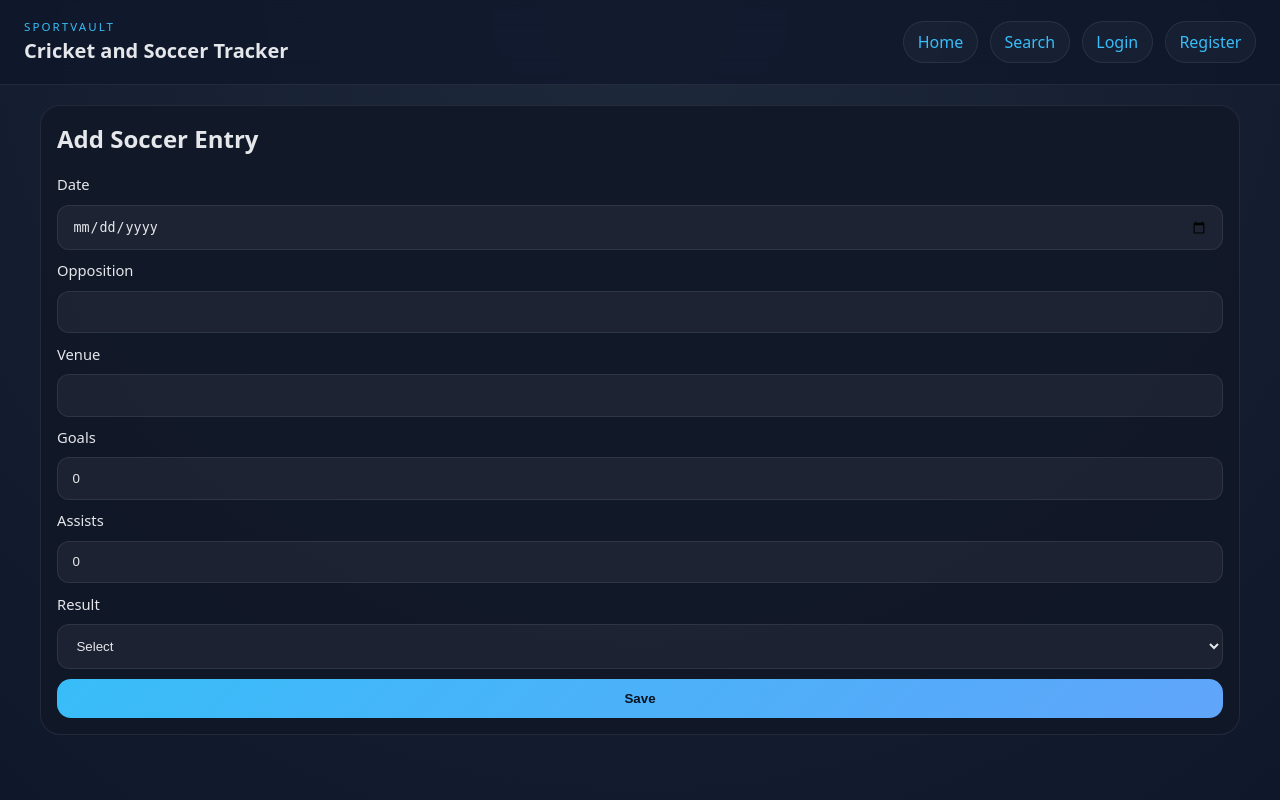
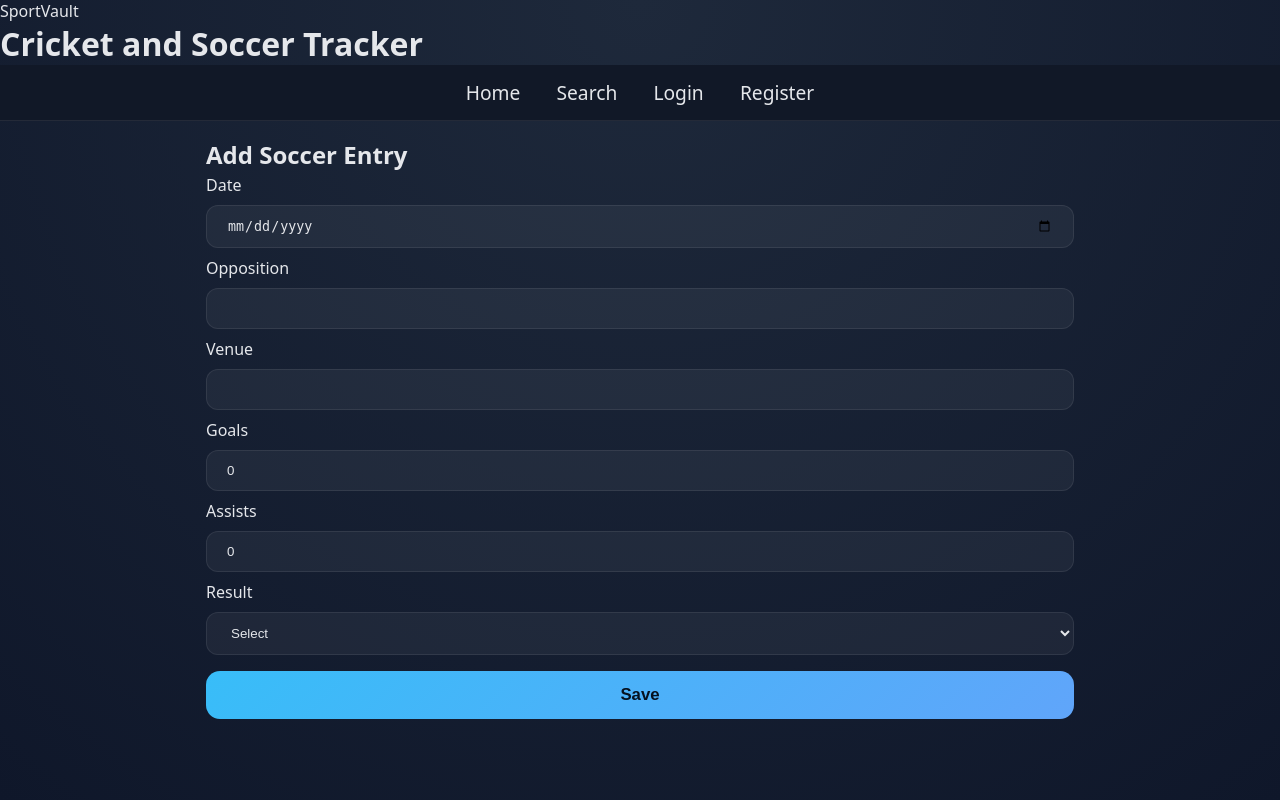
Before and after one commit to Arjun56213/Sports-PWA, a Python web app: template Software Assessment/templates/add_soccer.html in a window 1280 px wide. Run offline with Jinja, Linux system fonts and the light colour scheme; the template is opened without the code that fills it, so the values that code supplies are empty.

Commit message:
style change

```diff
--- a/Software Assessment/static/css/style.css
+++ b/Software Assessment/static/css/style.css
@@ -1,3 +1,6 @@
+@import url("https://fonts.googleapis.com/css?family=Nunito:400,700&display=swap");
+
+/* COLOR VARIABLES FROM SECOND FORMAT */
 :root {
   --bg: #0f172a;
   --panel: #111827;
@@ -8,88 +11,120 @@
   --border: rgba(255,255,255,.08);
 }
 
-* { box-sizing: border-box; }
-html, body { margin: 0; min-height: 100%; }
-body {
-  font-family: system-ui, -apple-system, BlinkMacSystemFont, "Segoe UI", sans-serif;
-  background: radial-gradient(circle at top, #1e293b, var(--bg));
-  color: var(--text);
+* {
+    padding: 0;
+    margin: 0;
+    box-sizing: border-box;
 }
 
-a { color: var(--accent); text-decoration: none; }
-a:hover { text-decoration: underline; }
-
-.site-header {
-  display: flex;
-  justify-content: space-between;
-  gap: 1rem;
-  align-items: center;
-  padding: 1.2rem 1.5rem;
-  border-bottom: 1px solid var(--border);
-  background: rgba(15, 23, 42, .72);
-  backdrop-filter: blur(12px);
-  position: sticky;
-  top: 0;
-  z-index: 10;
-}
-.eyebrow { margin: 0; color: var(--accent); text-transform: uppercase; letter-spacing: .18em; font-size: .72rem; }
-.site-header h1 { margin: .2rem 0 0; font-size: 1.25rem; }
-.nav { display: flex; flex-wrap: wrap; gap: .75rem; }
-.nav a {
-  padding: .55rem .85rem;
-  border: 1px solid var(--border);
-  border-radius: 999px;
-  background: rgba(255,255,255,.03);
+/* BODY: Uses the radial gradient and font from Second Format */
+body {
+    background: radial-gradient(circle at top, #1e293b, var(--bg));
+    background-attachment: fixed;
+    color: var(--text);
+    font-family: system-ui, -apple-system, BlinkMacSystemFont, "Segoe UI", sans-serif;
+    font-size: 1rem;
 }
 
-.page-shell { width: min(1200px, calc(100% - 2rem)); margin: 1.25rem auto 3rem; }
-.card {
-  background: rgba(17, 24, 39, .9);
-  border: 1px solid var(--border);
-  border-radius: 20px;
-  padding: 1rem;
+main {
+    max-width: 900px;
+    margin: auto;
+    padding: 1rem;
+    line-height: 1.5;
 }
-.hero { display:flex; justify-content: space-between; gap: 1rem; align-items:flex-end; margin-bottom: 1rem; }
-.actions { display:flex; gap:.65rem; flex-wrap:wrap; }
-.button, button, .inline-form button {
-  display:inline-block;
-  border: 0;
-  background: linear-gradient(135deg, var(--accent), #60a5fa);
-  color: #06111f;
-  font-weight: 700;
-  padding: .75rem 1rem;
-  border-radius: 14px;
-  cursor:pointer;
+
+/* BANNER: Structured like First Format, Colored like Second */
+.banner {
+    padding: 60px;
+    text-align: center;
+    background: var(--panel);
+    border-bottom: 1px solid var(--border);
+    color: var(--accent);
+    font-size: 3em;
+    text-transform: uppercase;
+    letter-spacing: .10em;
 }
-.button:hover, button:hover, .inline-form button:hover { filter: brightness(1.05); text-decoration:none; }
 
-.grid-3, .stats-grid { display:grid; grid-template-columns: repeat(3, minmax(0, 1fr)); gap: 1rem; margin-top: 1rem; }
-.table-card { overflow-x:auto; }
-.table-card h3, .form-card h2, .profile-header h2, .card h3 { margin-top: 0; }
+/* NAV: Structured like First Format, Dark theme from Second */
+nav {
+    overflow: hidden;
+    background-color: var(--panel);
+    border-bottom: 1px solid var(--border);
+    text-align: center;
+}
 
-table { width:100%; border-collapse: collapse; font-size: .95rem; }
-th, td { border-bottom: 1px solid var(--border); padding: .75rem .6rem; text-align: left; vertical-align: top; }
-th { color: var(--muted); font-weight: 600; }
-.empty { text-align: center; color: var(--muted); }
+nav a {
+    display: inline-block;
+    color: var(--text);
+    padding: 14px 16px;
+    text-decoration: none;
+    font-size: 1.2em;
+}
 
-form { display:grid; gap: .65rem; }
-label { font-size: .92rem; color: var(--muted); }
-input, select {
-  width: 100%; padding: .8rem .9rem; border-radius: 12px; border: 1px solid var(--border);
-  background: rgba(255,255,255,.05); color: var(--text);
+nav a:hover {
+    background-color: var(--panel-2);
+    color: var(--accent);
+    text-decoration: none;
 }
-.form-error { color: #fecaca; margin: 0; }
-.alerts { display:grid; gap:.75rem; margin-bottom: 1rem; }
-.alert { padding:.85rem 1rem; border-radius: 14px; }
-.alert.success { background: rgba(34,197,94,.15); border: 1px solid rgba(34,197,94,.3); }
-.alert.error { background: rgba(239,68,68,.15); border: 1px solid rgba(239,68,68,.3); }
-.result-list { list-style:none; padding:0; margin:0; display:grid; gap:.5rem; }
-.result-list li { padding:.8rem; border:1px solid var(--border); border-radius:14px; }
-.inline-form { display:inline; }
-.row-actions { white-space: nowrap; }
-.row-actions a { margin-right: .5rem; }
 
-@media (max-width: 900px) {
-  .site-header, .hero { flex-direction: column; align-items:flex-start; }
-  .grid-3, .stats-grid { grid-template-columns: 1fr; }
+nav a.active {
+    background-color: var(--accent);
+    color: #06111f; /* Contrast color for active state */
 }
+
+/* TABLE: Structure of First Format, Styles of Second */
+.guess_table {
+    border-collapse: collapse;
+    width: 100%;
+    background: var(--panel);
+    border: 1px solid var(--border);
+}
+
+.guess_table td, .guess_table th {
+    border-bottom: 1px solid var(--border);
+    padding: 12px;
+}
+
+.guess_table tr:nth-child(even){ background-color: rgba(255,255,255, 0.02); }
+
+.guess_table tr:hover { background-color: var(--panel-2); }
+
+.guess_table th {
+    padding-top: 12px;
+    padding-bottom: 12px;
+    text-align: left;
+    background-color: rgba(56, 189, 248, 0.1); /* Subtle accent tint */
+    color: var(--accent);
+    font-weight: 600;
+}
+
+/* FORMS: Inputs using the transparent style from Second Format */
+input[type=text], input[type="password"], input[type="date"], input[type="number"], select {
+    width: 100%;
+    padding: 12px 20px;
+    margin: 8px 0;
+    display: inline-block;
+    border: 1px solid var(--border);
+    border-radius: 12px;
+    background: rgba(255,255,255,.05);
+    color: var(--text);
+    box-sizing: border-box;
+}
+
+/* BUTTONS: Uses the Linear Gradient from Second Format */
+input[type=submit], button {
+    width: 100%;
+    background: linear-gradient(135deg, var(--accent), #60a5fa);
+    color: #06111f;
+    padding: 14px 20px;
+    margin: 8px 0;
+    border: none;
+    border-radius: 14px;
+    cursor: pointer;
+    font-size: 1.05em;
+    font-weight: 700;
+}
+
+input[type=submit]:hover, button:hover {
+    filter: brightness(1.1);
+}
```
